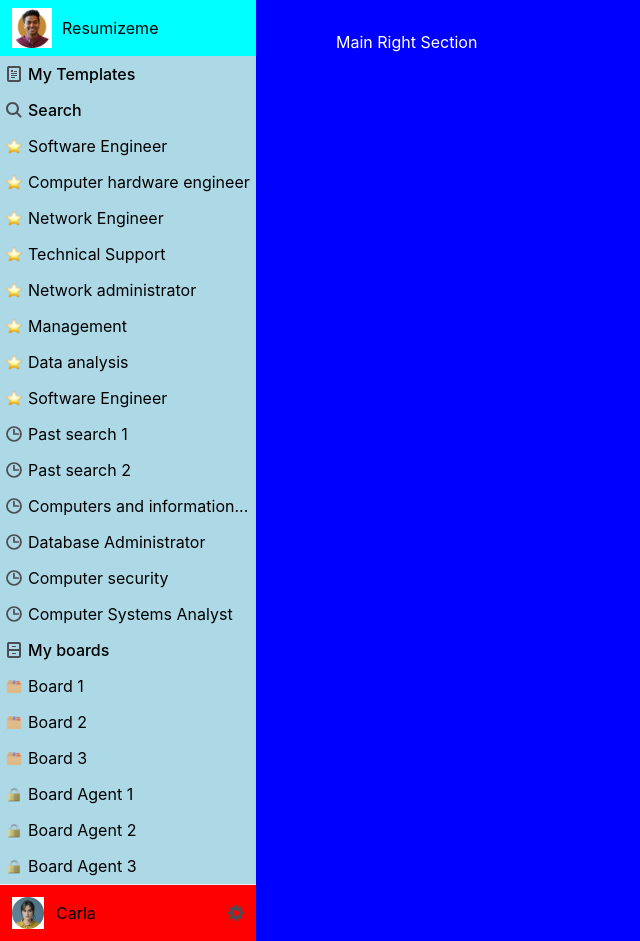
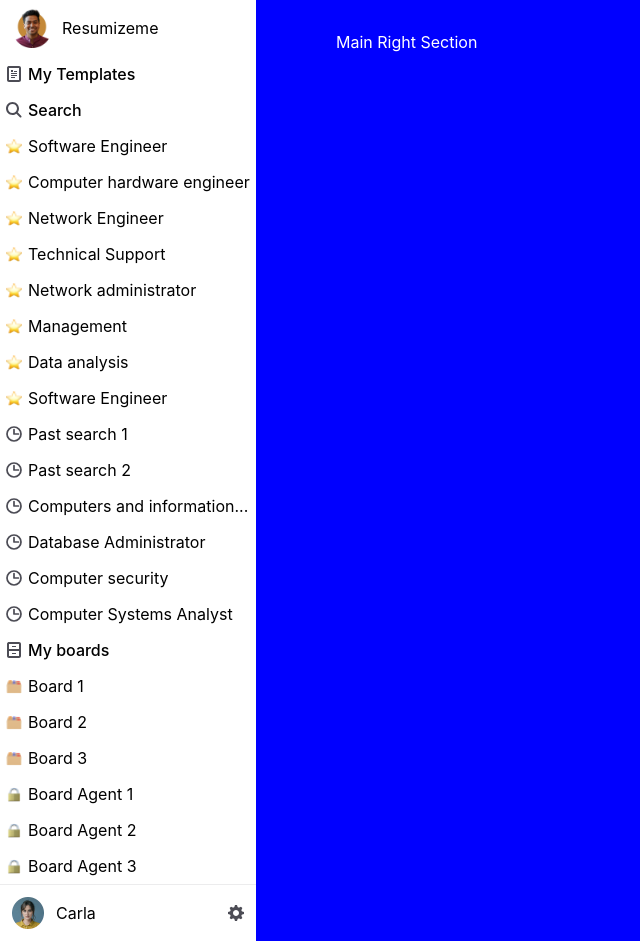
Before and after one commit to pauljoy06/resumedone-demo, a React (Create React App) app: page / in a window 1280 px wide. Shown: the whole page, without its empty margins (0-640 px from the left). Built offline with nearby package versions, Linux system fonts and the light colour scheme.

Commit message:
Remove background color in sidebar section

```diff
--- a/src/App.css
+++ b/src/App.css
@@ -7,10 +7,6 @@
         'sidebar            main-section'
         'sidebar            main-section'
      ;
-
-
-
-    background-color: black;
 }
 
 .sidebar {
@@ -18,7 +14,6 @@
     display: flex;
     flex-direction: column;
 
-    background-color: red;
     .name-logo-section {
         display: flex;
         gap: 10px;
@@ -27,7 +22,6 @@
         height: max-content;
         width: 100%;
 
-        background-color: aqua;
         .name {
             display: flex;
             align-items: center;
@@ -60,8 +54,6 @@
 }
 
 .sidebar-item {
-    background-color: lightblue;
-
     .main-item, .sub-item {
         display: flex;
         align-items: center;
```
